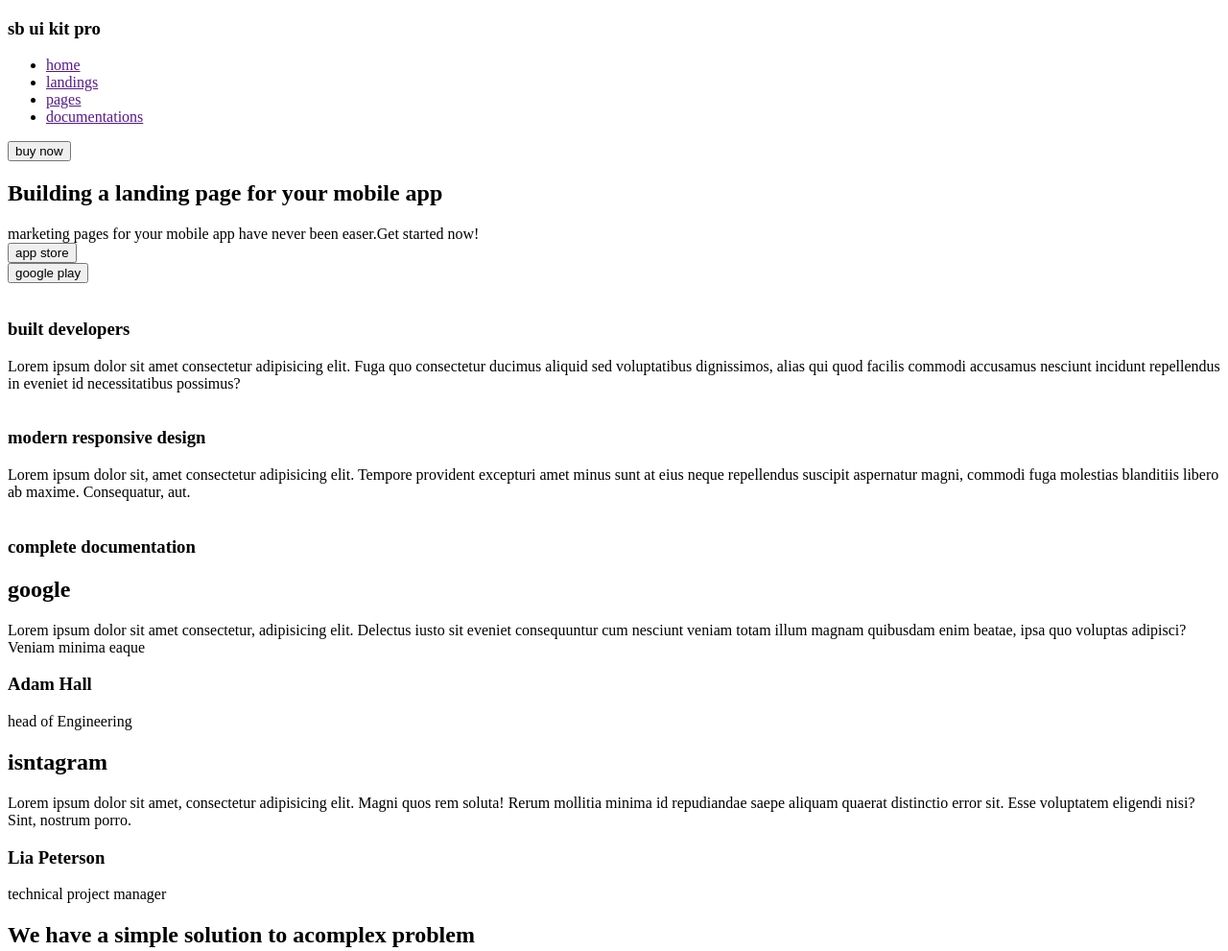
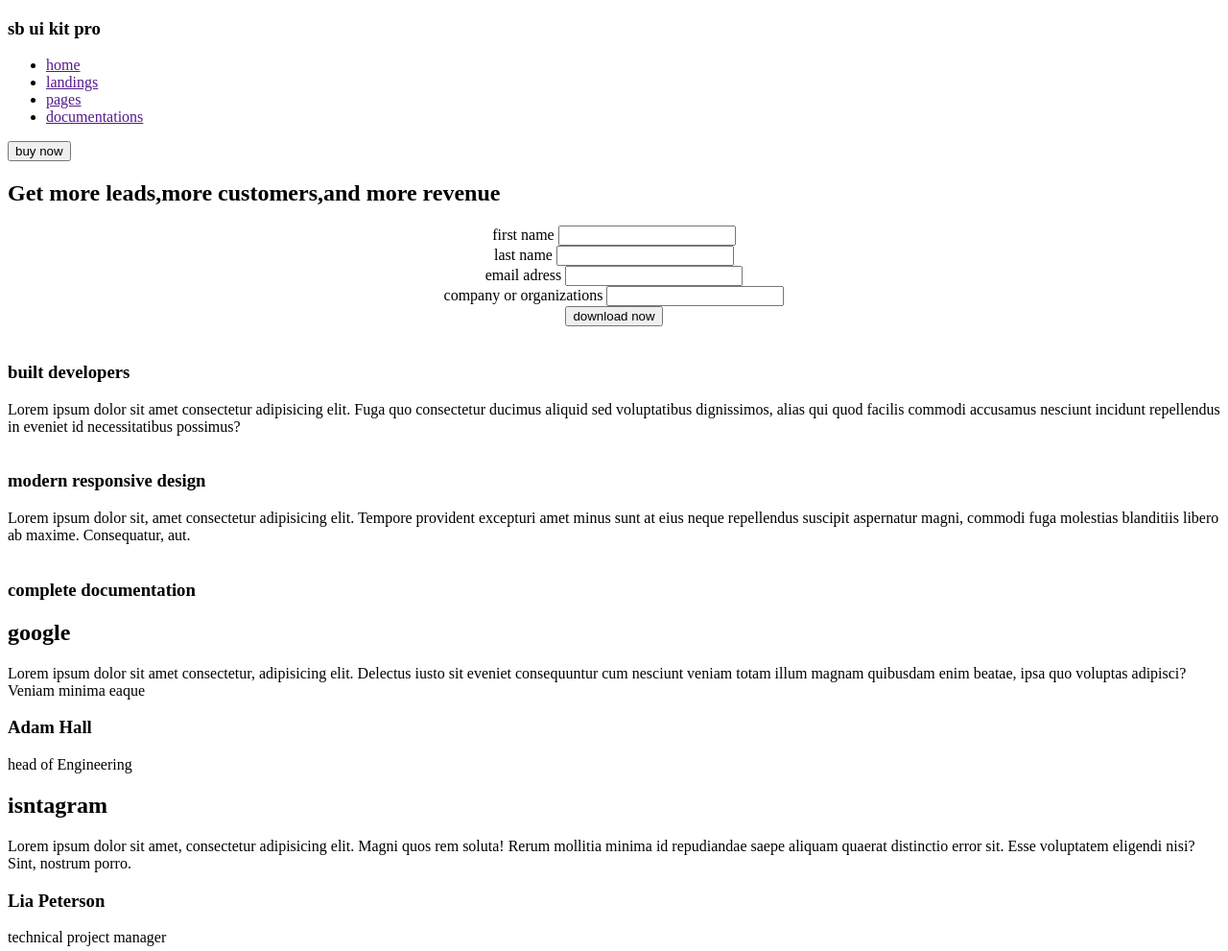
Before and after one commit to nebiyusibov/task-in-class, a plain HTML site: page week 1/day 2/index.html in a window 1280 px wide. Shown: the top 991 px of the page at 96% size. Drawn offline with Linux system fonts and the light colour scheme.

Commit message:
day2 exercise1

```diff
--- a/week 1/day 2/index.html
+++ b/week 1/day 2/index.html
@@ -22,14 +22,22 @@
     </header>
     <main>
         <section>
-            <div>
-                <h2>Building a landing page for your mobile app</h2>
-            </div>
-            <div>marketing pages for your mobile app have never been easer.Get started now!</div>
-            <div><button>app store</button></div>
-            <div><button>google play</button></div>
+            <h1>Get more leads,more customers,and more revenue</h1>
+            <center>
+            <form action="">
+            <label for="">first name</label>
+            <input type="text"><br>
+            <label for="">last name</label>
+            <input type="text"><br>
+            <label for="">email adress</label>
+            <input type="text"><br>
+            <label for="">company or organizations</label>
+            <input type="text">
+            </form>
+            <button>download now</button>
+        </center>
         </section>
-        <section>
+        <section >
             <div><img src="" alt="">
                 <h3>built developers</h3>Lorem ipsum dolor sit amet consectetur adipisicing elit. Fuga quo
                 consectetur ducimus aliquid sed voluptatibus dignissimos, alias qui quod facilis commodi accusamus
```
